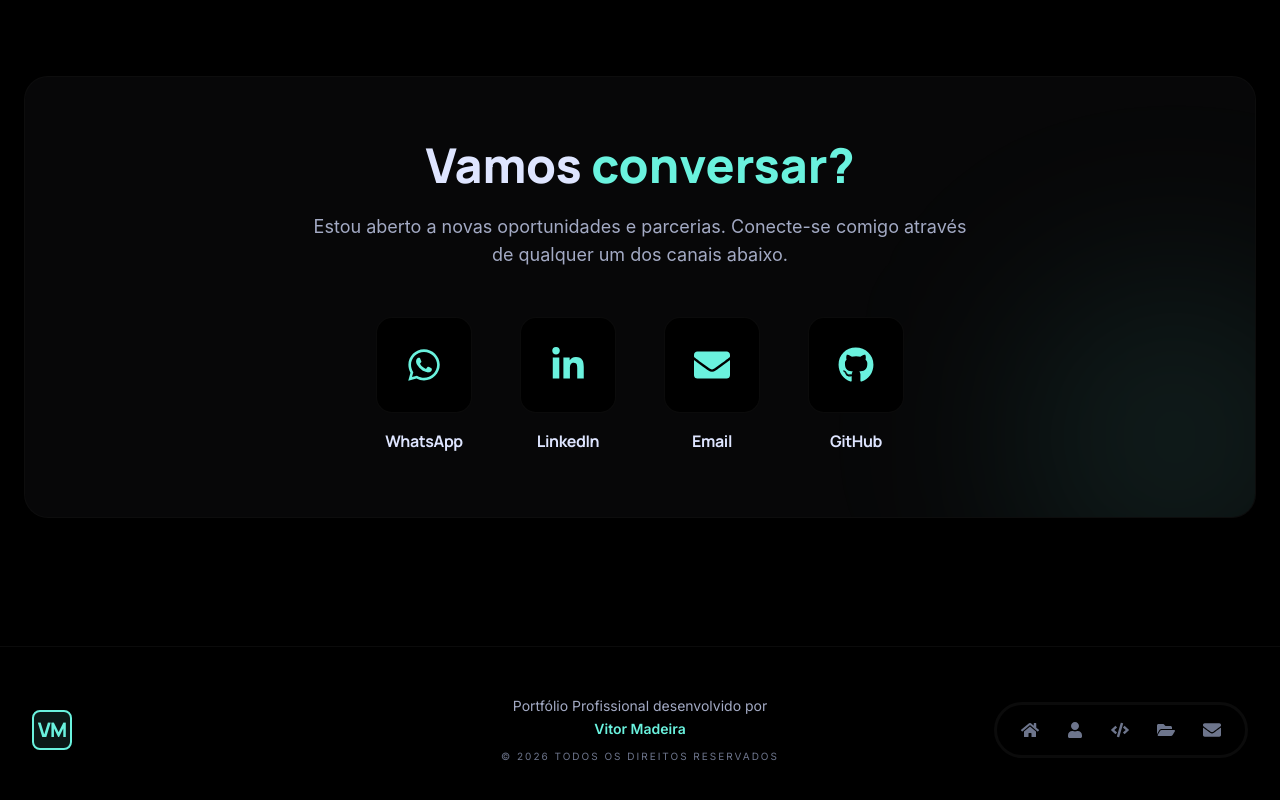
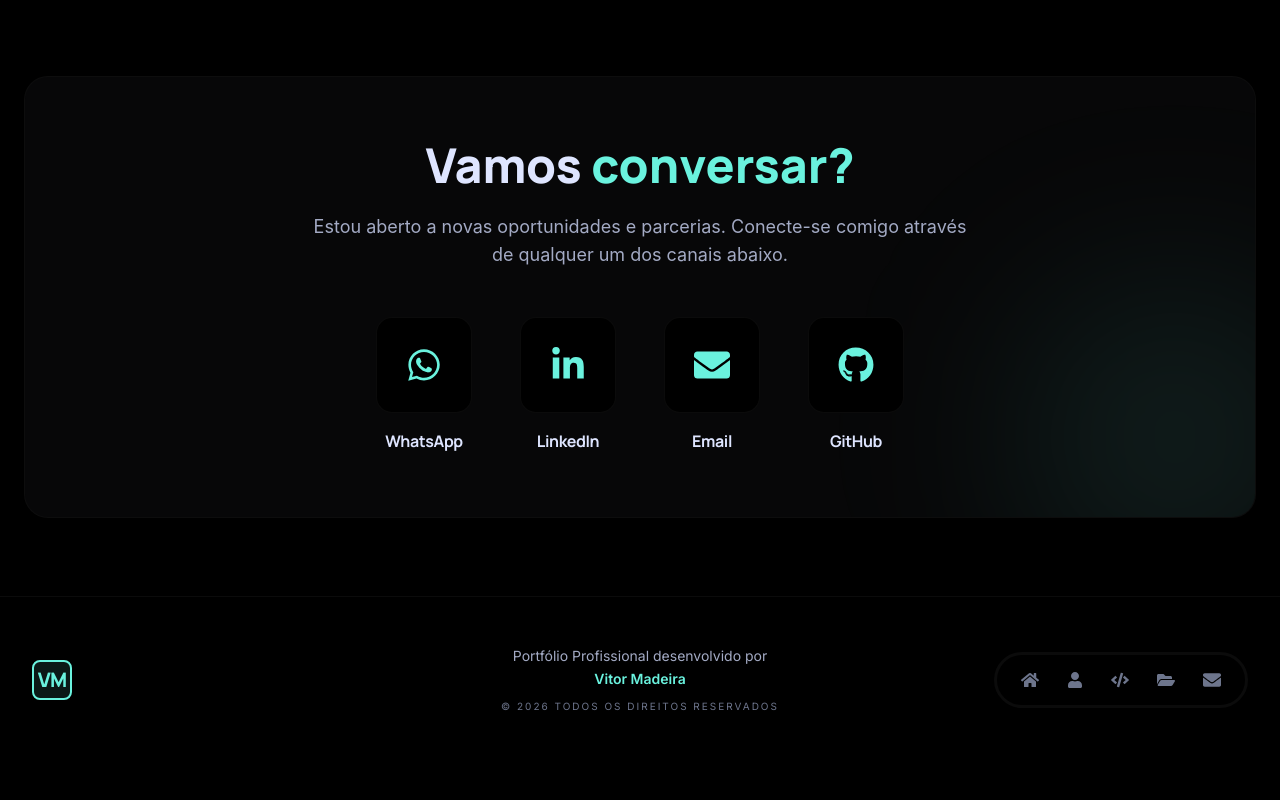
Before and after one commit to MadeiraVitor/portfolio-vm, a React (Vite) app: page / in a window 1280 px wide. Shown: the part 4525-5325 px from the top of the page. Built offline with nearby package versions, Linux system fonts and the light colour scheme.

Commit message:
feat: add animation to the footer

```diff
--- a/src/components/Footer/index.tsx
+++ b/src/components/Footer/index.tsx
@@ -1,8 +1,20 @@
-import { FaCode, FaEnvelope, FaFolderOpen, FaHome, FaUser } from "react-icons/fa";
+import { motion } from "motion/react";
+import {
+  FaCode,
+  FaEnvelope,
+  FaFolderOpen,
+  FaHome,
+  FaUser,
+} from "react-icons/fa";
 
 export const Footer = () => {
   return (
-    <footer className="w-full py-12 border-t border-outline-variant/30 bg-black">
+    <motion.footer
+      initial={{ opacity: 0, y: 0 }}
+      animate={{ opacity: 1, y: -50 }}
+      transition={{ duration: 0.8 }}
+      className="w-full pt-12 pb-6 border-t border-outline-variant/30 bg-black"
+    >
       <div className="max-w-7xl mx-auto px-8 flex flex-col lg:grid lg:grid-cols-3 items-center gap-8">
         {/* <!-- VM Logo --> */}
         <div className="flex justify-center md:justify-start">
@@ -21,7 +33,7 @@ export const Footer = () => {
         {/* <!-- Credits --> */}
         <div className="text-center">
           <p className="font-body text-sm text-on-surface-variant leading-relaxed">
-            Portfólio Profissional desenvolvido por <br/>
+            Portfólio Profissional desenvolvido por <br />
             <span className="text-primary font-bold"> Vitor Madeira</span>
           </p>
           <p className="font-body text-[10px] tracking-[0.2em] uppercase text-outline mt-2">
@@ -64,6 +76,6 @@ export const Footer = () => {
           </div>
         </div>
       </div>
-    </footer>
+    </motion.footer>
   );
 };
```
